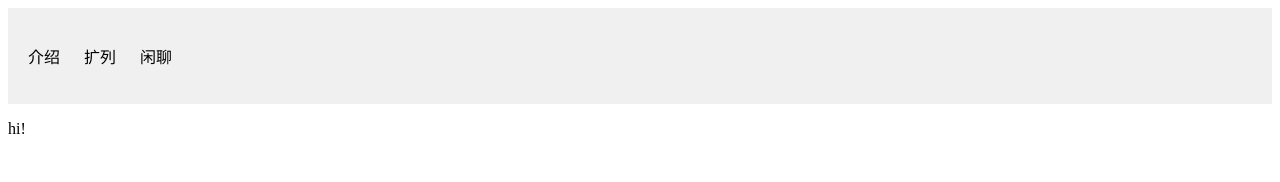
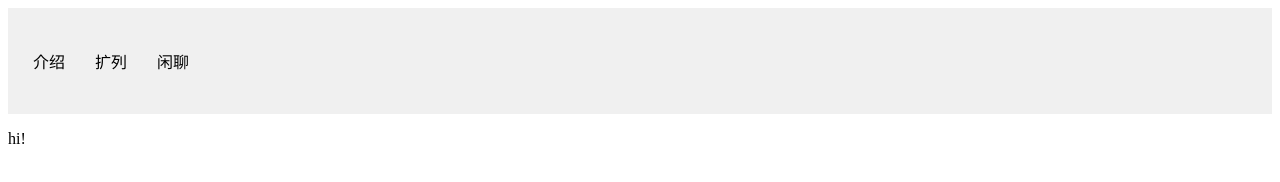
Before and after one commit to BaAaiLu/baaailu.github.io, a plain HTML site: page index.html in a window 1280 px wide. Drawn offline with Linux system fonts and the light colour scheme.

Commit message:
更新 main.css

```diff
--- a/main.css
+++ b/main.css
@@ -6,14 +6,15 @@ padding: 10px;
 }
 
 nav ul {
+display: flex;
+flex-direction: row;
+justify-content: space-evenly;
 list-style-type: none;
 padding: 0;
 }
 
 nav ul li {
-display: inline-flex;
-flex-direction: row;
-justify-content: space-evenly;
+display: flex;
 align-items: center;
 padding: 10px;
 }
@@ -21,6 +22,7 @@ padding: 10px;
 nav a {
 text-decoration: none;
 color: black;
+padding: 5px;
 }
 
 a:hover {
```
